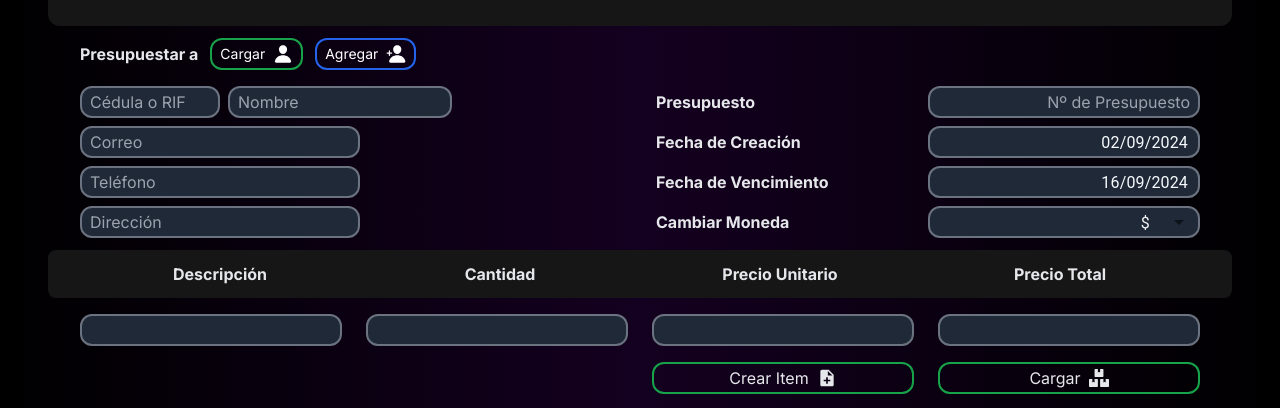
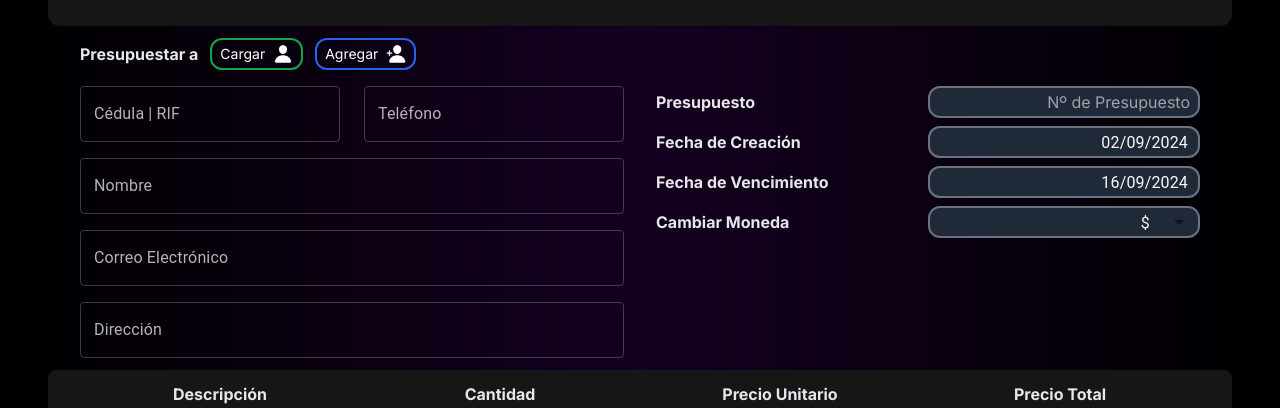
Before and after one commit to Josubaze/servi-autos, a Next.js app: page /create/budget in a window 1280 px wide. Shown: the part 298-706 px from the top of the page. Built offline with nearby package versions, Linux system fonts and the light colour scheme; no server answers; the database is empty.

Commit message:
modified formCustomer

```diff
--- a/src/components/Budget/BudgetCustomerForm/BudgetCustomerForm.tsx
+++ b/src/components/Budget/BudgetCustomerForm/BudgetCustomerForm.tsx
@@ -1,14 +1,17 @@
-import { useState } from "react";
+import { useEffect, useState } from "react";
 import { IoPersonAdd } from "react-icons/io5";
 import { IoPerson } from "react-icons/io5";
 import { useGetCustomersQuery, useCreateCustomerMutation } from "src/redux/services/customersApi";
-import { useForm, SubmitHandler } from 'react-hook-form';
+import { useForm, SubmitHandler, Controller } from 'react-hook-form';
 import { zodResolver } from '@hookform/resolvers/zod';
 import { CustomerSchema } from 'src/utils/validation.zod';
 import { CUSTOMERVOID } from "src/utils/constanst";
 import { TableCustomers } from "../TableCustomers";
 import { Notification } from "src/components/Common/Notification";
 import { useImperativeHandle, forwardRef } from 'react';
+import TextField from '@mui/material/TextField';
+import { ThemeProvider } from "@mui/material/styles";
+import { TextFieldTheme } from 'src/styles/themes/themeTextField';
 
 export const BudgetCustomerForm = forwardRef((props, ref) => {
     const { data: customers = [], isLoading: isLoadingCustomers, isError, isFetching, isSuccess } = useGetCustomersQuery();
@@ -17,16 +20,17 @@ export const BudgetCustomerForm = forwardRef((props, ref) => {
     const [createCustomer, { isError: isErrorCustomer }] = useCreateCustomerMutation();
     const [isNotification, setIsNotification] = useState(false);
     const [isLoading, setIsLoading] = useState(false);
-    const { register, handleSubmit, formState: { errors }, reset , getValues, trigger} = useForm<Omit<Customer, '_id'>>({
+    const { control, handleSubmit, formState: { errors }, reset, getValues, trigger, setValue } = useForm<Omit<Customer, '_id'>>({
         resolver: zodResolver(CustomerSchema),
-        defaultValues: selectedCustomer,
+        defaultValues: selectedCustomer
     });
 
     const handleCustomerSelect = (customer: Customer) => {
         setSelectedCustomer(customer);
         setIsTableVisible(false);
-        reset(customer);
+        reset(customer); // cambiar los datos por los cargados
     };
+
 
     const onSubmit: SubmitHandler<Omit<Customer, '_id'>> = async (data) => {
         setIsLoading(true);
@@ -89,52 +93,110 @@ export const BudgetCustomerForm = forwardRef((props, ref) => {
                 </div>
             </div>
 
-            {/* Formulario siempre visible para ingresar nuevo cliente */}
-            <form className="w-full pt-4">
-            <div className="flex flex-wrap gap-y-2 w-full">
-                    <div className="w-full flex flex-wrap gap-x-2">
-                        <input
-                            placeholder="Cédula o RIF"
-                            {...register("id_card")}
-                            className="w-1/4 px-2 block border-solid border-2 border-gray-500 rounded-xl bg-gray-800 focus:outline-none focus:border-indigo-600 h-8"
+            <form className="w-full pt-4 sm:pr-4">
+                <div className="grid gap-y-4 w-full">
+                    <div className="grid grid-cols-1 gap-y-4 sm:grid-cols-2 gap-x-6 w-full">
+                        <div className="w-full">
+                            <ThemeProvider theme={TextFieldTheme}>
+                                <Controller
+                                    control={control}
+                                    name="id_card"
+                                    render={({ field }) => (
+                                        <TextField
+                                            label="Cédula | RIF"
+                                            variant="outlined"
+                                            fullWidth
+                                            type="text"
+                                            {...field}
+                                            error={!!errors.id_card}
+                                            helperText={errors.id_card?.message}
                                         />
-                        {errors.id_card && <p className="my-2 text-red-500">{errors.id_card.message}</p>}
-
-                        <input
-                            placeholder="Nombre"
-                            {...register("name")}
-                            className="w-2/5 px-2 block border-solid border-2 border-gray-500 rounded-xl bg-gray-800 focus:outline-none focus:border-indigo-600 h-8"
+                                    )}
                                 />
-                        {errors.name && <p className="py-1 text-red-500">{errors.name.message}</p>}
+                            </ThemeProvider>
                         </div>
 
                         <div className="w-full">
-                        <input
-                            placeholder="Correo"
-                            {...register("email")}
-                            className="w-1/2 px-2 block border-solid border-2 border-gray-500 rounded-xl bg-gray-800 focus:outline-none focus:border-indigo-600 h-8"
+                            <ThemeProvider theme={TextFieldTheme}>
+                                <Controller
+                                    control={control}
+                                    name="phone"
+                                    render={({ field }) => (
+                                        <TextField
+                                            label="Teléfono"
+                                            variant="outlined"
+                                            fullWidth
+                                            type="text"
+                                            {...field}
+                                            error={!!errors.phone}
+                                            helperText={errors.phone?.message}
                                         />
-                        {errors.email && <p className="py-1 text-red-500">{errors.email.message}</p>}
+                                    )}
+                                />
+                            </ThemeProvider>
+                        </div>
+                    </div>
+
+                    {/* Campos individuales */}
+                    <div className="w-full">
+                        <ThemeProvider theme={TextFieldTheme}>
+                            <Controller
+                                control={control}
+                                name="name"
+                                render={({ field }) => (
+                                    <TextField
+                                        label="Nombre"
+                                        variant="outlined"
+                                        fullWidth
+                                        type="text"
+                                        {...field}
+                                        error={!!errors.name}
+                                        helperText={errors.name?.message}
+                                    />
+                                )}
+                            />
+                        </ThemeProvider>
                     </div>
 
                     <div className="w-full">
-                        <input
-                            placeholder="Teléfono"
-                            {...register("phone")}
-                            className="w-1/2 px-2 block border-solid border-2 border-gray-500 rounded-xl bg-gray-800 focus:outline-none focus:border-indigo-600 h-8"
+                        <ThemeProvider theme={TextFieldTheme}>
+                            <Controller
+                                control={control}
+                                name="email"
+                                render={({ field }) => (
+                                    <TextField
+                                        label="Correo Electrónico"
+                                        variant="outlined"
+                                        fullWidth
+                                        type="text"
+                                        {...field}
+                                        error={!!errors.email}
+                                        helperText={errors.email?.message}
                                     />
-                        {errors.phone && <p className="py-1 text-red-500">{errors.phone.message}</p>}
+                                )}
+                            />
+                        </ThemeProvider>
                     </div>
 
                     <div className="w-full">
-                        <input
-                            placeholder="Dirección"
-                            {...register("address")}
-                            className="w-1/2 px-2 border-solid border-2 border-gray-500 rounded-xl bg-gray-800 focus:outline-none focus:border-indigo-600 h-8"
+                        <ThemeProvider theme={TextFieldTheme}>
+                            <Controller
+                                control={control}
+                                name="address"
+                                render={({ field }) => (
+                                    <TextField
+                                        label="Dirección"
+                                        variant="outlined"
+                                        fullWidth
+                                        type="text"
+                                        {...field}
+                                        error={!!errors.address}
+                                        helperText={errors.address?.message}
                                     />
-                        {errors.address && <p className="my-2 text-red-500">{errors.address.message}</p>}
+                                )}
+                            />
+                        </ThemeProvider>
                     </div>
-                    {isErrorCustomer && <p className='text-red-500 py-2 text-center'>Hubo un error al tratar de crear el cliente</p>}
                 </div>
             </form>
 
@@ -158,5 +220,4 @@ export const BudgetCustomerForm = forwardRef((props, ref) => {
     );
 });
 
-// Agrega el displayName para evitar el error de ESLint
 BudgetCustomerForm.displayName = 'BudgetCustomerForm';
--- a/src/components/Budget/TableCustomers/TableCustomers.tsx
+++ b/src/components/Budget/TableCustomers/TableCustomers.tsx
@@ -54,19 +54,14 @@ export const TableCustomers: React.FC<{
       options: { filter: true, sort: false }
     },
     {
-      name: "city",
-      label: "Ciudad",
+      name: "address",
+      label: "Dirección",
       options: { filter: true, sort: false }
     },
-    {
-      name: "state",
-      label: "Estado",
-      options: { filter: true, sort: false }
-    }
   ];
 
   const mobileColumnsToShow = ['name', 'phone', 'email'];
-  const tabletColumnsToShow = ['name', 'email', 'phone', 'city', 'state'];
+  const tabletColumnsToShow = ['name', 'email', 'phone', 'address'];
   const responsiveColumns = useResponsiveColumns(
   columns,
   mobileColumnsToShow,
```
Lines whose indentation alone changed are shown as unchanged.
